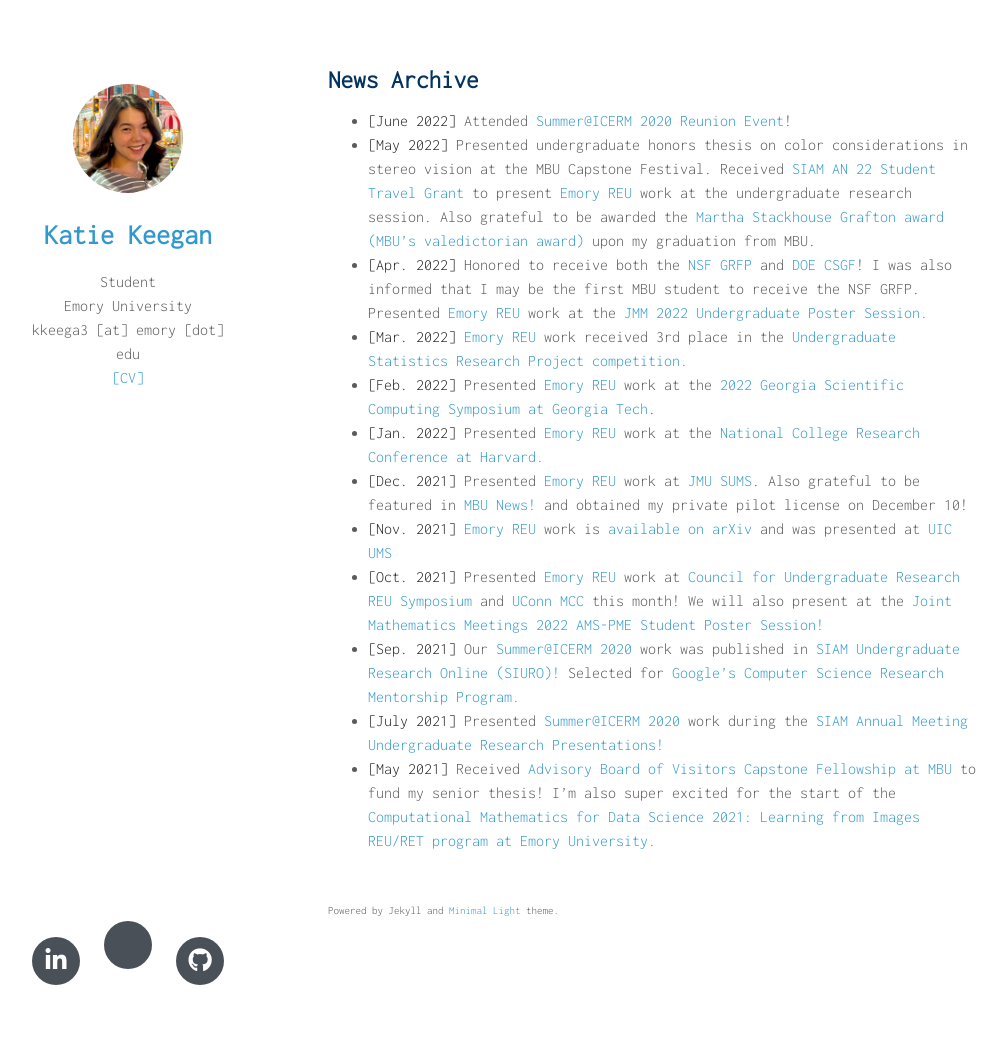
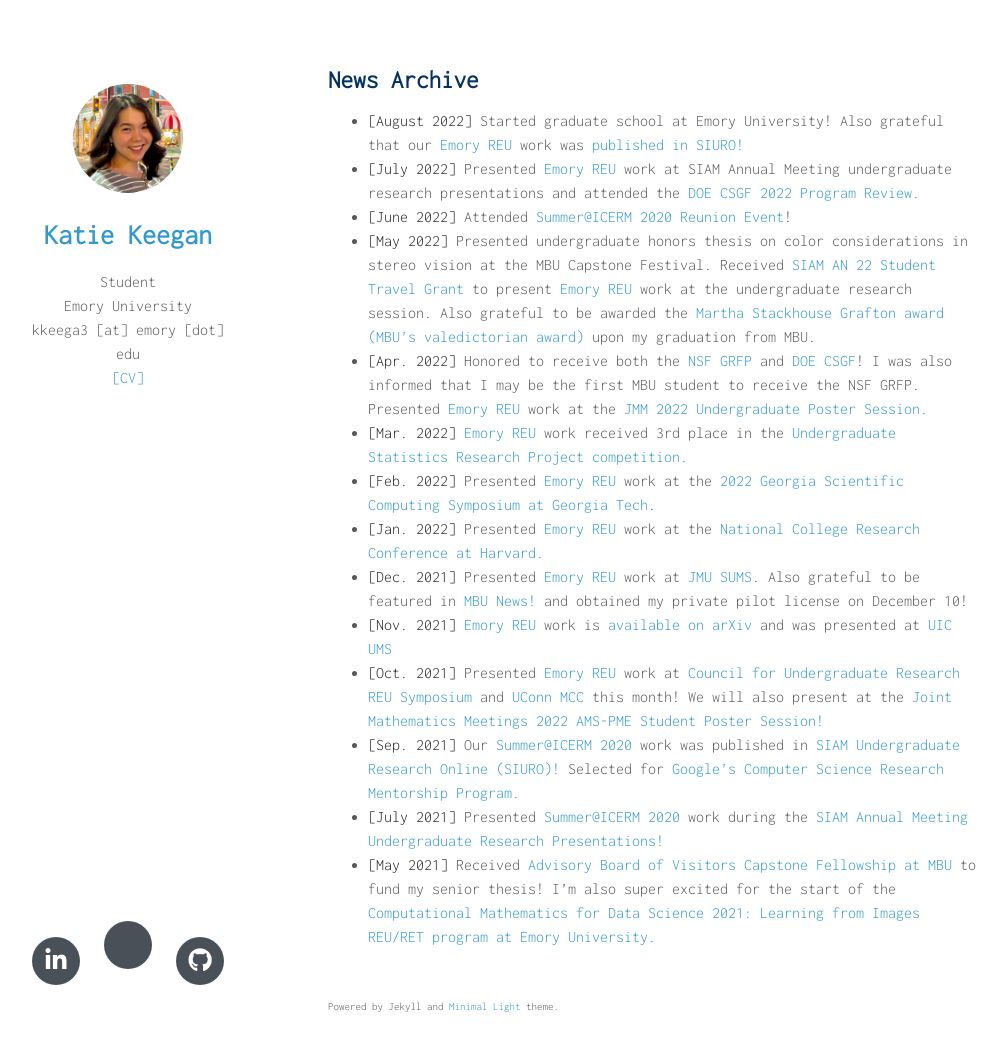
Before and after one commit to katiekeegan/katiekeegan, a Jekyll site: the page built from news.md, in a window 1280 px wide and 1087 px high. Shown: the top 1051 px of the window, without its empty margins (142-1149 px from the left). Built offline with Jekyll 4.4.1, drawn with Linux system fonts in a browser that asks for light colours; nearby versions of some CDN libraries; a style sheet for code colours, icons or effects is not loaded; our own code applies the rules of GitHub Pages for plain Markdown files.

Commit message:
Update news.md

```diff
--- a/news.md
+++ b/news.md
@@ -3,6 +3,8 @@ layout: homepage
 ---
 
 ## News Archive
+- **[August 2022]** Started graduate school at Emory University! Also grateful that our [Emory REU](http://www.mathcs.emory.edu/site/scicomp/REURET/) work was [published in SIURO!](https://www.siam.org/Portals/0/Publications/SIURO/Vol15/S145652R.pdf?ver=2022-08-29-124210-473)
+- **[July 2022]** Presented [Emory REU](http://www.mathcs.emory.edu/site/scicomp/REURET/) work at SIAM Annual Meeting undergraduate research presentations and attended the [DOE CSGF 2022 Program Review.](https://www.krellinst.org/csgf/conf/2022)
 - **[June 2022]**  Attended [Summer@ICERM 2020 Reunion Event](https://www.google.com/search?q=icerm+2020+reunion&oq=icerm+2020+reunion&aqs=chrome..69i57j69i61.1755j0j1&sourceid=chrome&ie=UTF-8)!
 - **[May 2022]**  Presented undergraduate honors thesis on color considerations in stereo vision at the MBU Capstone Festival. Received [SIAM AN 22 Student Travel Grant](https://www.siam.org/conferences/conference-support/siam-student-travel-awards) to present [Emory REU](http://www.mathcs.emory.edu/site/scicomp/REURET/) work at the undergraduate research session. Also grateful to be awarded the [Martha Stackhouse Grafton award (MBU's valedictorian award)](https://marybaldwin.edu/news/2022/05/18/mbufamily-celebrates-commencement-2022/) upon my graduation from MBU.
 - **[Apr. 2022]** Honored to receive both the [NSF GRFP](https://www.research.gov/grfp/AwardeeList.do?method=loadAwardeeList) and [DOE CSGF](https://www.krellinst.org/csgf/)! I was also informed that I may be the first MBU student to receive the NSF GRFP. Presented [Emory REU](http://www.mathcs.emory.edu/site/scicomp/REURET/) work at the [JMM 2022 Undergraduate Poster Session.](https://meetings.ams.org/math/jmm2022/meetingapp.cgi/Paper/8333)
```
